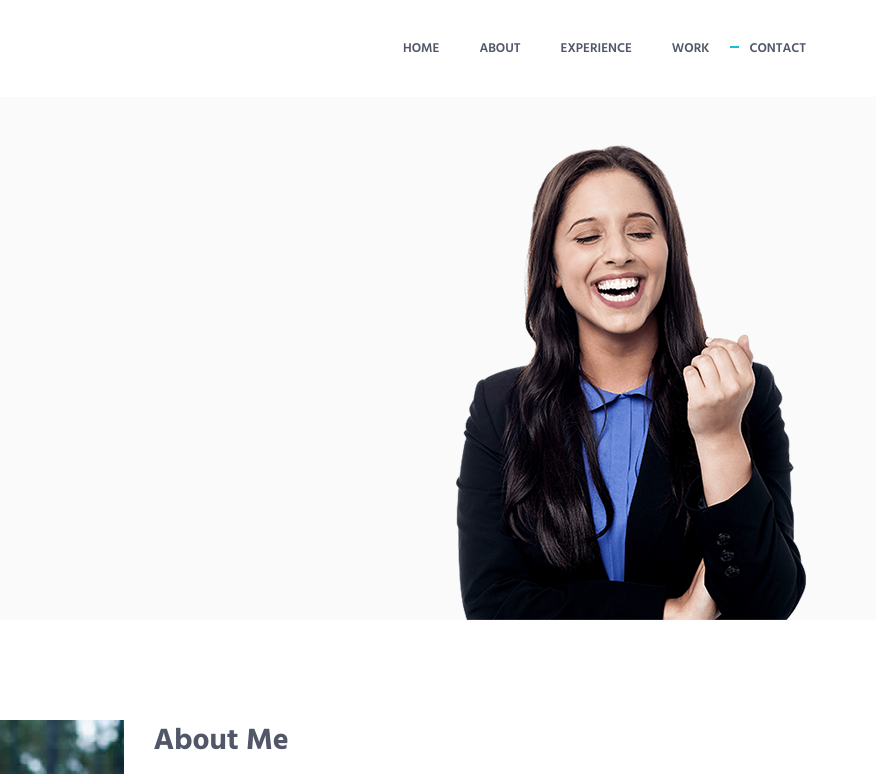
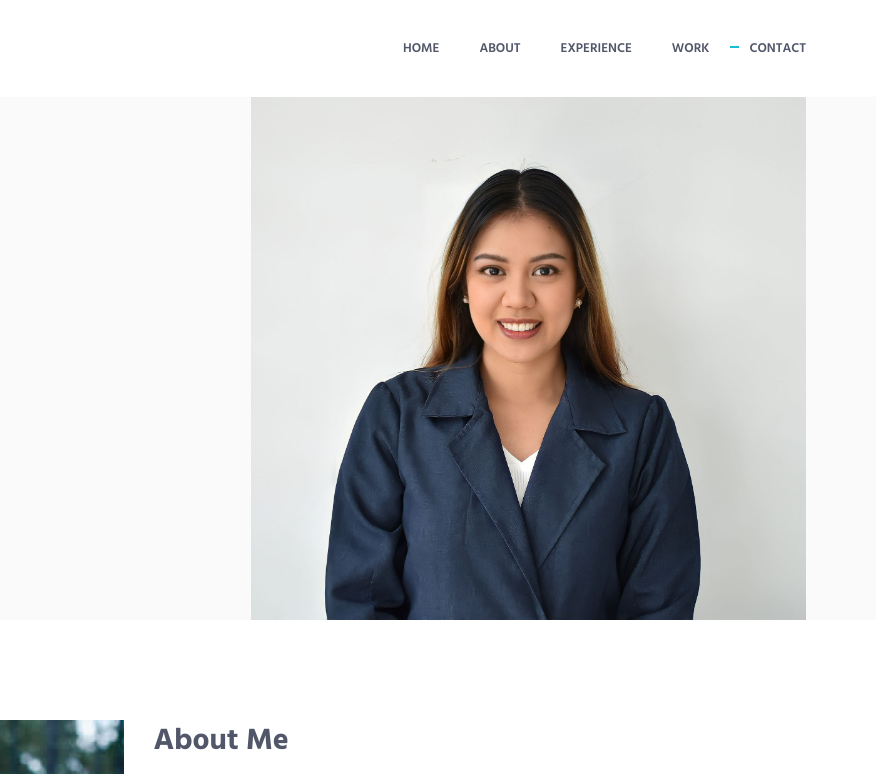
Before and after one commit to SuertoMark24/katrinas_portfolio, a plain HTML site: page index.html in a window 1280 px wide. Shown: the top 774 px of the page, 404-1280 px from the left. Drawn offline with Linux system fonts and the light colour scheme.

Commit message:
add profile pic

```diff
--- a/index.html
+++ b/index.html
@@ -99,7 +99,7 @@
                     </div>
                     <div class="col-sm-6">
                         <div class="promo-block-img-wrap">
-                            <img class="promo-block-img img-responsive" src="img/mockup/avatar-01.png" align="Avatar">
+                            <img class="promo-block-img img-responsive" src="img/profile.jpeg" align="Avatar">
                         </div>
                     </div>
                 </div>
```
Also changed, not shown: img/profile.jpeg (added).
